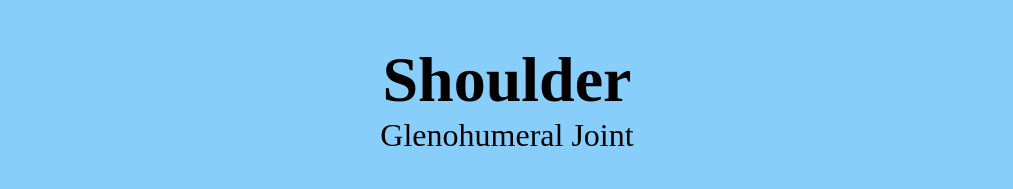
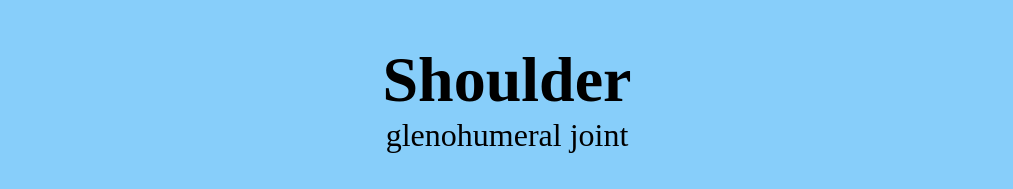
Before and after one commit to GordonJudd/anatomygame, a plain HTML site: page shoulder.html in a window 1280 px wide. Shown: the top 189 px of the page, without its empty margins (133-1146 px from the left). Drawn offline with Linux system fonts and the light colour scheme; grey boxes are pictures that could not be loaded.

Commit message:
lowercase shoulder nomenclature

```diff
--- a/shoulder.html
+++ b/shoulder.html
@@ -12,7 +12,7 @@
 
 <body>
     <h1 class="header-main">Shoulder</h1>
-    <p>Glenohumeral Joint</p>
+    <p>glenohumeral joint</p>
     <div id="game"></div>
 
     <footer><a href="index.html">Go Back For More Games</a></footer>
```
